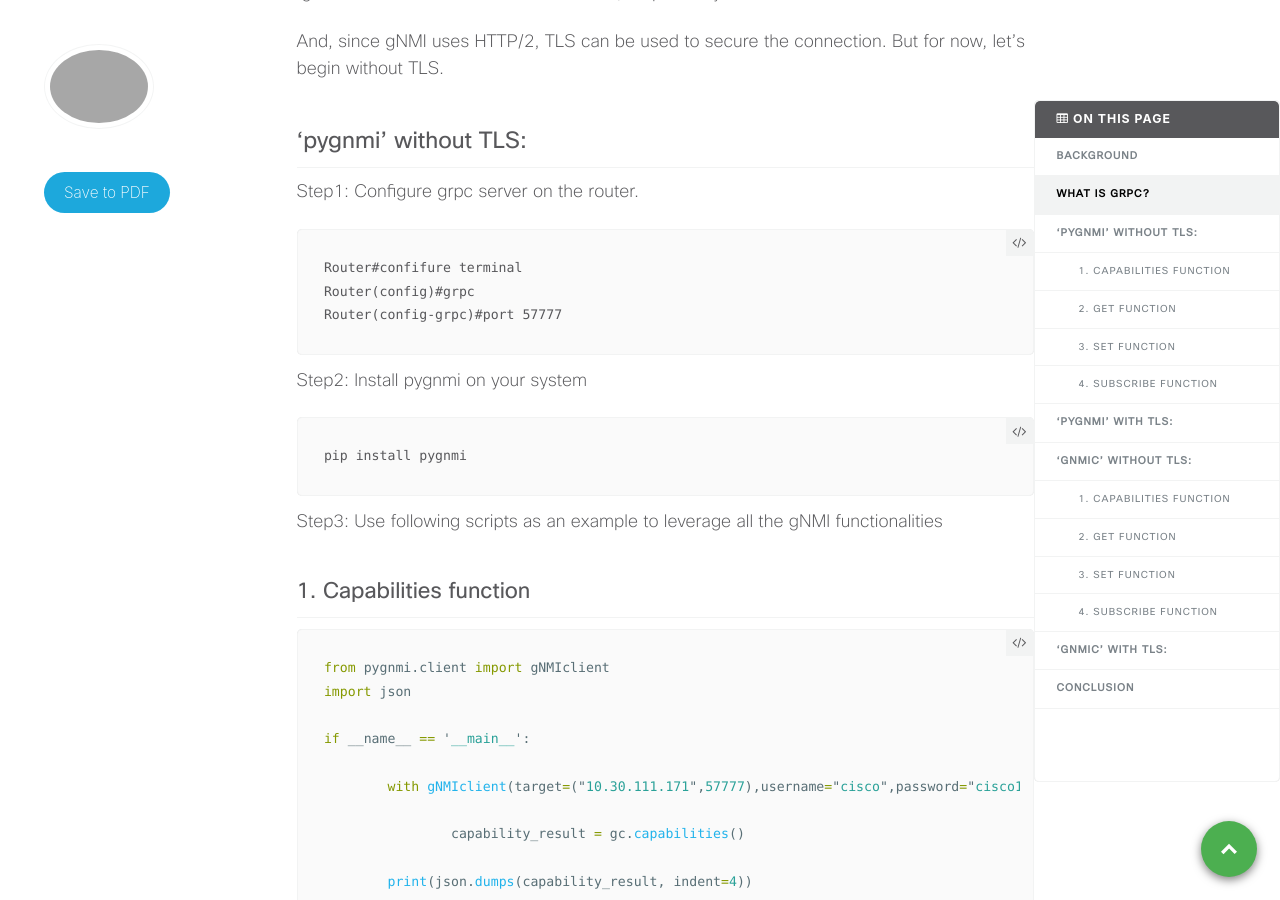
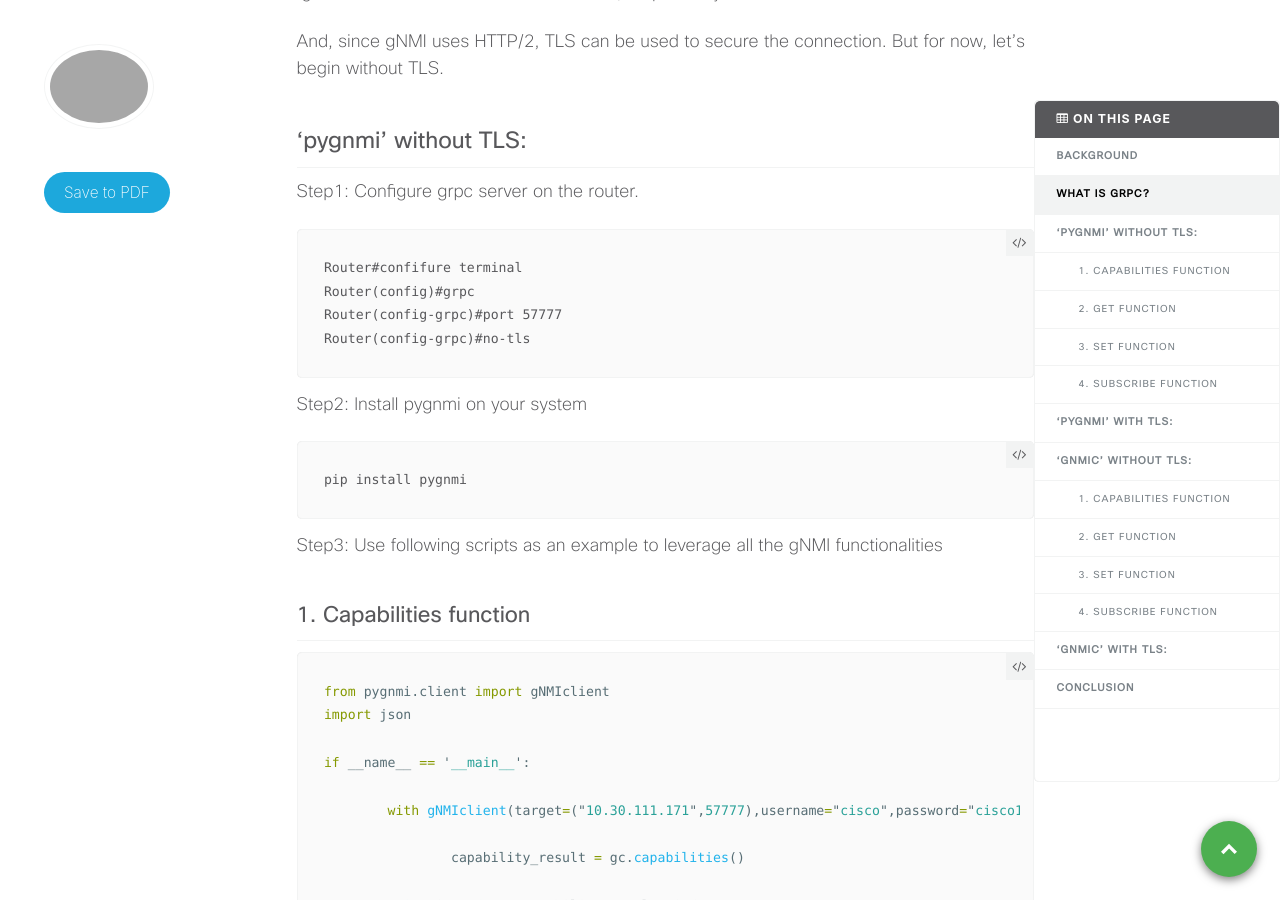
Before and after one commit to xrdocs/programmability, a Jekyll site: the page built from _blogs/OpenConfig-gNMI.md, in a window 1280 px wide and 900 px high, scrolled down 2210 px. Built offline with Jekyll 4.4.1, drawn with Linux system fonts in a browser that asks for light colours; comment, search, counter and statistics services are not loaded.

Commit message:
Update OpenConfig-gNMI.md

```diff
--- a/_blogs/OpenConfig-gNMI.md
+++ b/_blogs/OpenConfig-gNMI.md
@@ -73,6 +73,7 @@ Step1:  Configure grpc server on the router.
 	Router#confifure terminal
 	Router(config)#grpc
 	Router(config-grpc)#port 57777
+    Router(config-grpc)#no-tls
 
 Step2: Install pygnmi on your system
 
```
